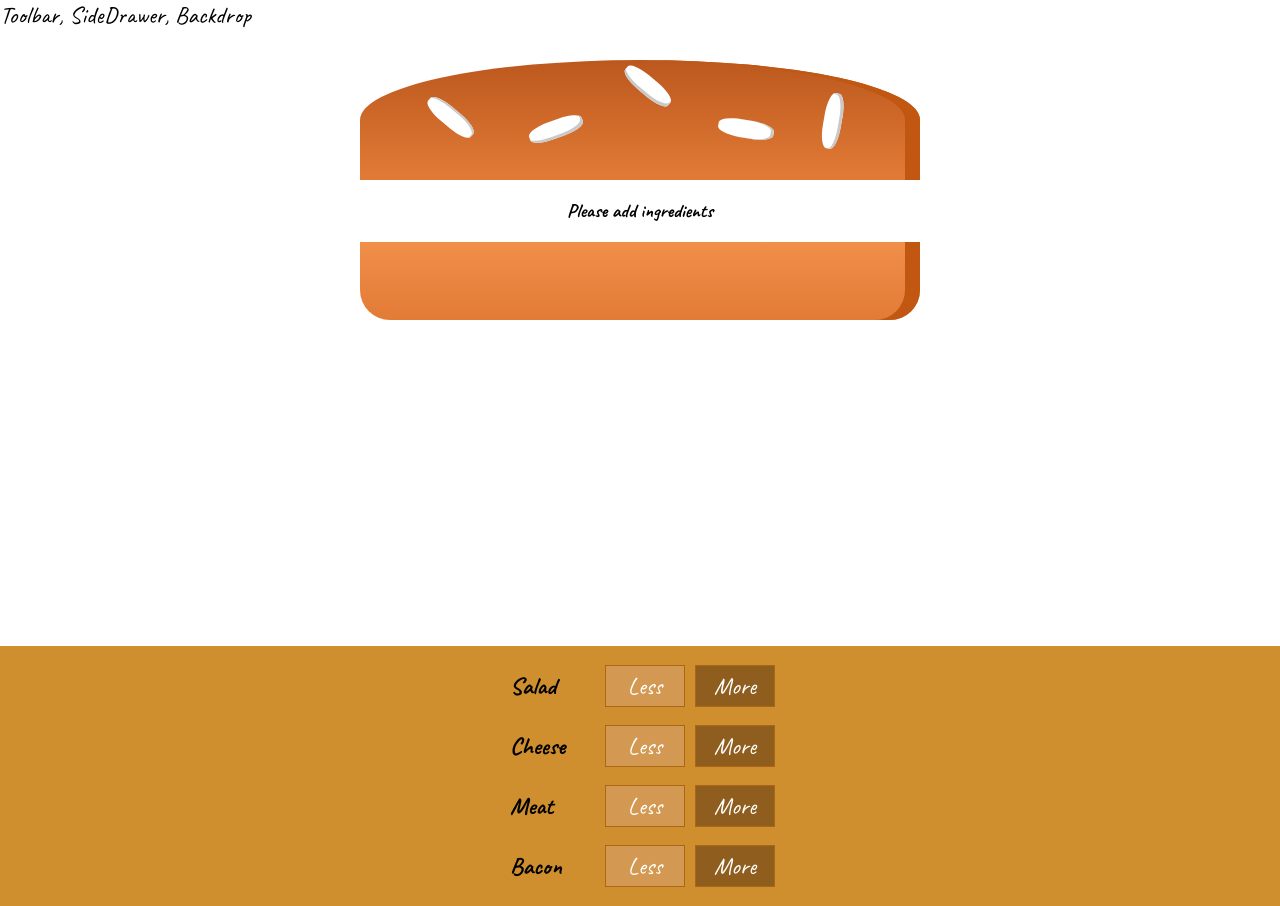
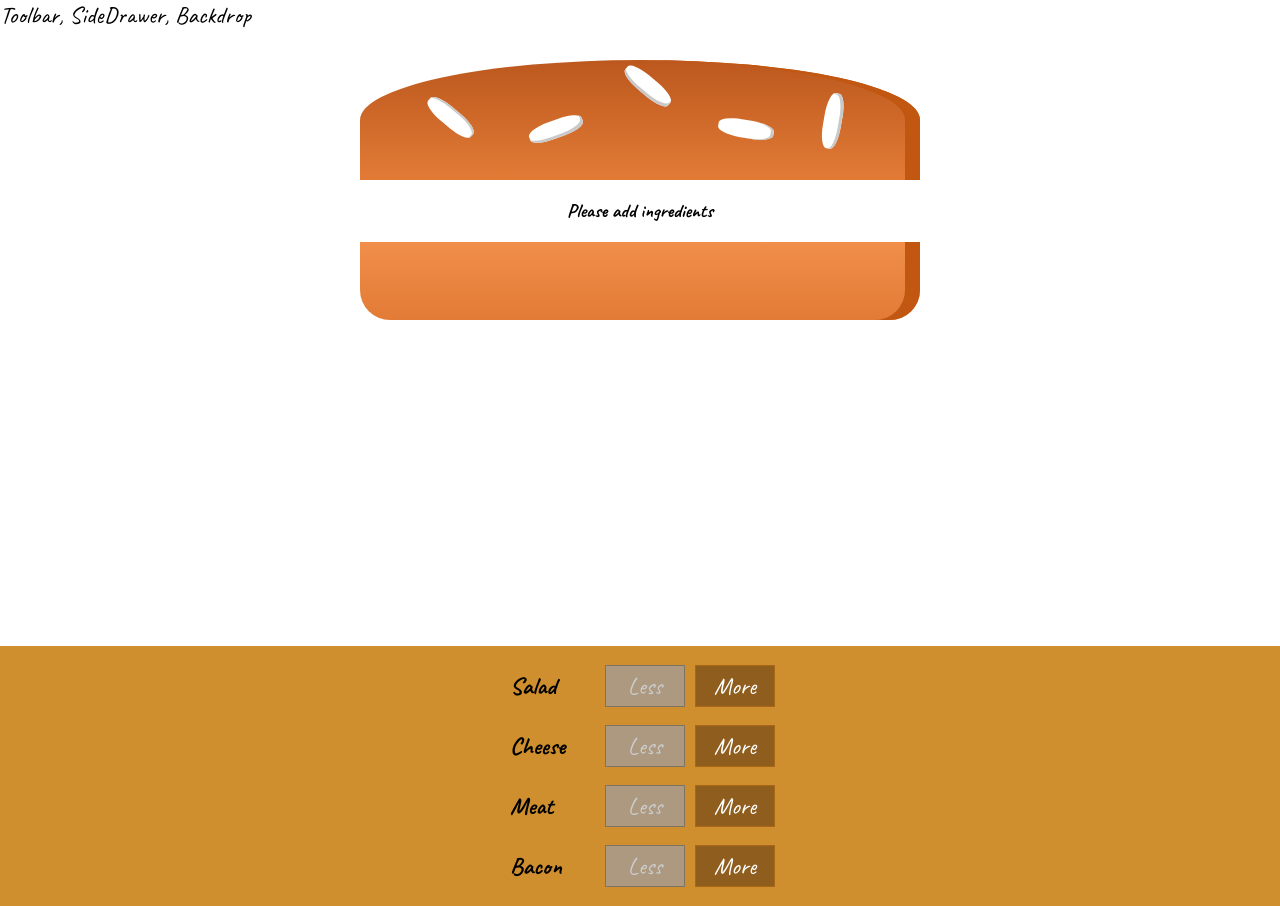
Before and after one commit to DawidSzpener/Burger, a React app: page / in a window 1280 px wide. Built offline with nearby package versions, Linux system fonts and the light colour scheme; a web font is replaced by a local one.

Commit message:
chore: less button is disabled if there are no ingredients

```diff
--- a/src/components/Burger/BuildControls/BuildControl/BuildControl.js
+++ b/src/components/Burger/BuildControls/BuildControl/BuildControl.js
@@ -4,8 +4,13 @@
 const buildControl = (props) => (
   <div className={classes.BuildControl}>
     <div className={classes.Label}>{props.label}</div>
-    <button className={classes.Less} onClick={props.less}>Less</button>
-    <button className={classes.More} onClick={props.more}>More</button>
+    <button
+      className={classes.Less}
+      onClick={props.less}
+      disabled={props.disabled}>Less</button>
+    <button
+      className={classes.More}
+      onClick={props.more}>More</button>
   </div>
 )
 
--- a/src/components/Burger/BuildControls/BuildControls.js
+++ b/src/components/Burger/BuildControls/BuildControls.js
@@ -18,6 +18,7 @@
         label={ctrl.label}
         more={() => props.ingredientAdded(ctrl.type)}
         less={() => props.ingredientRemoved(ctrl.type)}
+        disabled={props.disabled[ctrl.type]}
         />
     ))}
   </div>
--- a/src/containers/BurgerBuilder/BurgerBuilder.js
+++ b/src/containers/BurgerBuilder/BurgerBuilder.js
@@ -54,7 +54,12 @@
   }
 
   render () {
-
+    const disabledButton = {
+      ...this.state.ingredients
+    }
+    for (let key in disabledButton) {
+      disabledButton[key] = disabledButton[key] <= 0
+    }
     return (
       <Aux>
         <div>
@@ -64,7 +69,7 @@
           <BuildControls
             ingredientAdded={this.addIngredientHandler}
             ingredientRemoved={this.substractIngredientHandler}
-            />
+            disabled={disabledButton}/>
         </div>
       </Aux>
     )
```
